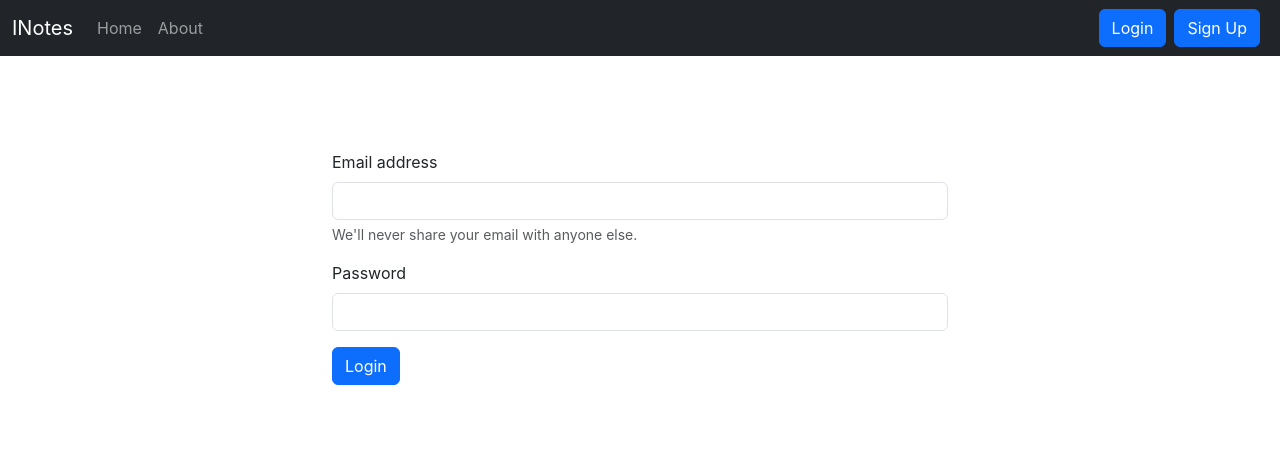
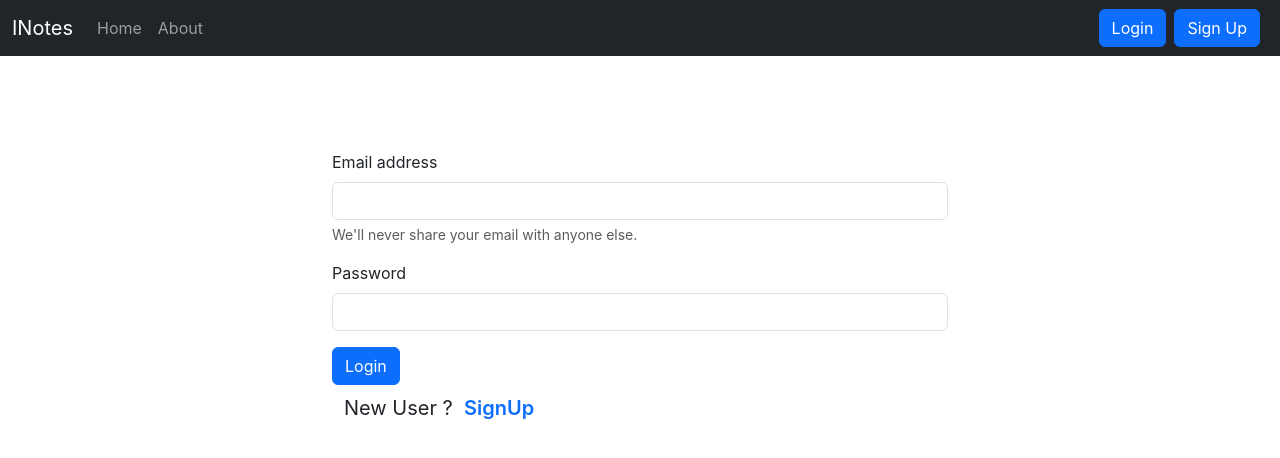
Before and after one commit to Nitinkumar2905/Inotes, a React (Create React App) app: page /login in a window 1280 px wide. Shown: the top 458 px of the page. Built offline with nearby package versions, Linux system fonts and the light colour scheme.

Commit message:
added link to redirect to signup page if not a user

```diff
--- a/src/Components/Login.jsx
+++ b/src/Components/Login.jsx
@@ -1,5 +1,5 @@
 import React, { useState } from "react";
-import { useNavigate } from "react-router-dom";
+import { Link, useNavigate } from "react-router-dom";
 
 const Login = (props) => {
   const [credentials, setCredentials] = useState({ email: "", password: "" });
@@ -71,6 +71,10 @@ const Login = (props) => {
             Login
           </button>
         </form>
+        <div className="container my-2 fs-5 " style={{}}>
+            <span className="">New User ? &nbsp;</span>
+            <Link className="text-decoration-none fw-semibold text-primary" to="/signUp">SignUp</Link>
+        </div>
       </div>
     </>
   );
```
